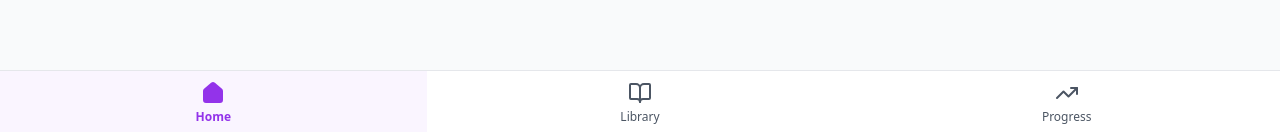
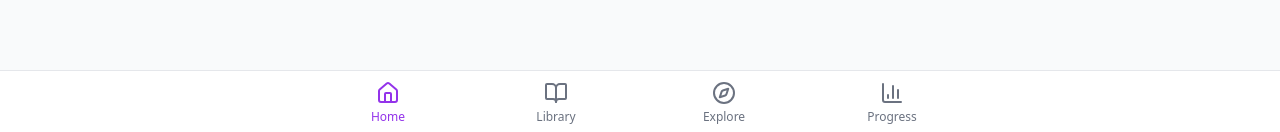
Before and after one commit to jonelrichardson-spec/explainThis, a React (Vite) app: page / in a window 1280 px wide. Shown: the part 665-797 px from the top of the page. Built offline with nearby package versions, Linux system fonts and the light colour scheme; no server answers.

Commit message:
✨ Add Explore tab and fix title extraction bugs
- Add 4th tab to bottom nav (Explore with Compass icon)
- Fix 'what's' contraction handling in title extraction
- Remove leading articles (a, an, the) for cleaner titles
- 'whats an api?' now correctly returns 'API'

```diff
--- a/src/components/BottomNav.jsx
+++ b/src/components/BottomNav.jsx
@@ -1,17 +1,16 @@
-import { Home, BookOpen, TrendingUp } from 'lucide-react';
+import { Home, BookOpen, BarChart3, Compass } from 'lucide-react';
 
 function BottomNav({ activeTab, setActiveTab }) {
   const tabs = [
     { id: 'home', label: 'Home', icon: Home },
     { id: 'library', label: 'Library', icon: BookOpen },
-    { id: 'progress', label: 'Progress', icon: TrendingUp },
+    { id: 'explore', label: 'Explore', icon: Compass },
+    { id: 'progress', label: 'Progress', icon: BarChart3 },
   ];
 
   return (
-    <nav className="fixed bottom-0 left-0 right-0 bg-white dark:bg-gray-800
-                    border-t border-gray-200 dark:border-gray-700
-                    safe-area-inset-bottom z-50">
-      <div className="flex items-center justify-around h-16">
+    <nav className="fixed bottom-0 left-0 right-0 bg-white dark:bg-gray-800 border-t border-gray-200 dark:border-gray-700 safe-area-inset-bottom z-50">
+      <div className="flex justify-around items-center h-16 max-w-2xl mx-auto">
         {tabs.map((tab) => {
           const Icon = tab.icon;
           const isActive = activeTab === tab.id;
@@ -20,19 +19,14 @@ function BottomNav({ activeTab, setActiveTab }) {
             <button
               key={tab.id}
               onClick={() => setActiveTab(tab.id)}
-              className={`flex flex-col items-center justify-center gap-1
-                         flex-1 h-full transition-colors duration-200
-                         ${isActive
-                           ? 'text-purple-600 dark:text-purple-400 bg-purple-50 dark:bg-purple-900/20'
-                           : 'text-gray-600 dark:text-gray-400 hover:text-gray-900 dark:hover:text-gray-200'
-                         }`}
-              aria-label={tab.label}
-              aria-current={isActive ? 'page' : undefined}
+              className={`flex flex-col items-center justify-center flex-1 h-full transition-colors duration-200
+                ${isActive
+                  ? 'text-purple-600 dark:text-purple-400'
+                  : 'text-gray-500 dark:text-gray-400 hover:text-gray-700 dark:hover:text-gray-300'
+                }`}
             >
-              <Icon className={`w-6 h-6 ${isActive ? 'fill-current' : ''}`} />
-              <span className={`text-xs ${isActive ? 'font-semibold' : 'font-medium'}`}>
-                {tab.label}
-              </span>
+              <Icon className={`w-6 h-6 ${isActive ? 'mb-1' : 'mb-1'}`} />
+              <span className="text-xs font-medium">{tab.label}</span>
             </button>
           );
         })}
--- a/src/hooks/useGemini.jsx
+++ b/src/hooks/useGemini.jsx
@@ -36,11 +36,12 @@ if (inMatch) {
   const xPart = inMatch[1].trim().split(/\s+/).slice(0, 2).join(' ');
   return fixCapitalization(xPart);
 }
-  // Remove question words
-  let cleaned = userInput
-    .replace(/^(what is|what are|what's|explain|tell me about|how does|how do|why does|why do|when|where|the)\s+/gi, '')
-    .replace(/\?/g, '')
-    .trim();
+  // Remove question words AND articles
+let cleaned = userInput
+  .replace(/^(what is|what are|what's|whats|explain|tell me about|how does|how do|why does|why do|when|where)\s+/gi, '')
+  .replace(/^(the|a|an)\s+/gi, '') // Remove leading articles
+  .replace(/\?/g, '')
+  .trim();
 
   // If cleaned is empty or too short, use first meaningful words from original
   if (!cleaned || cleaned.length < 3) {
```
